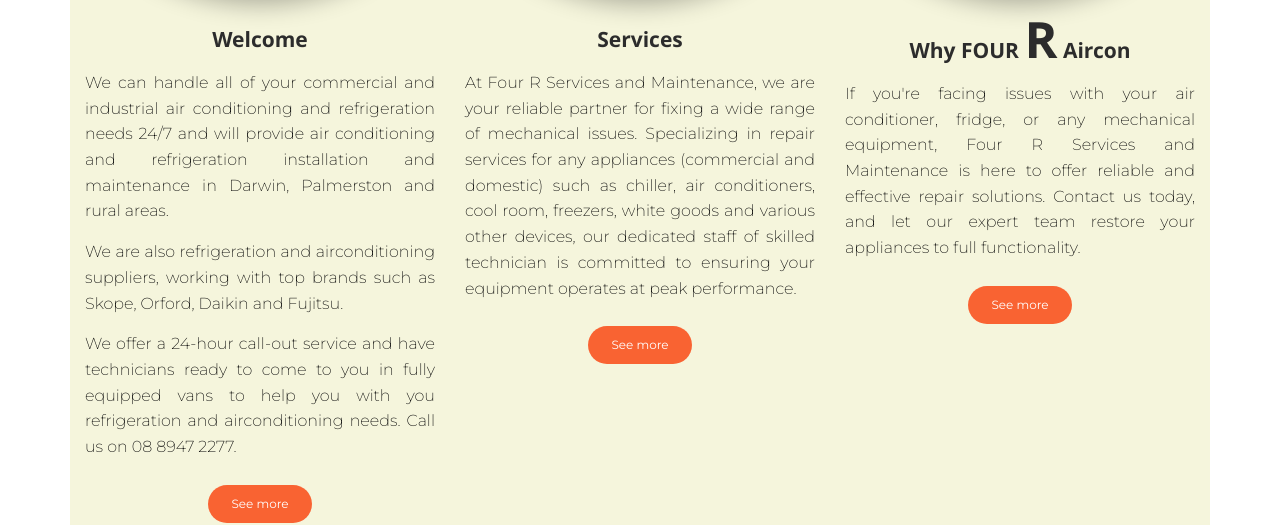
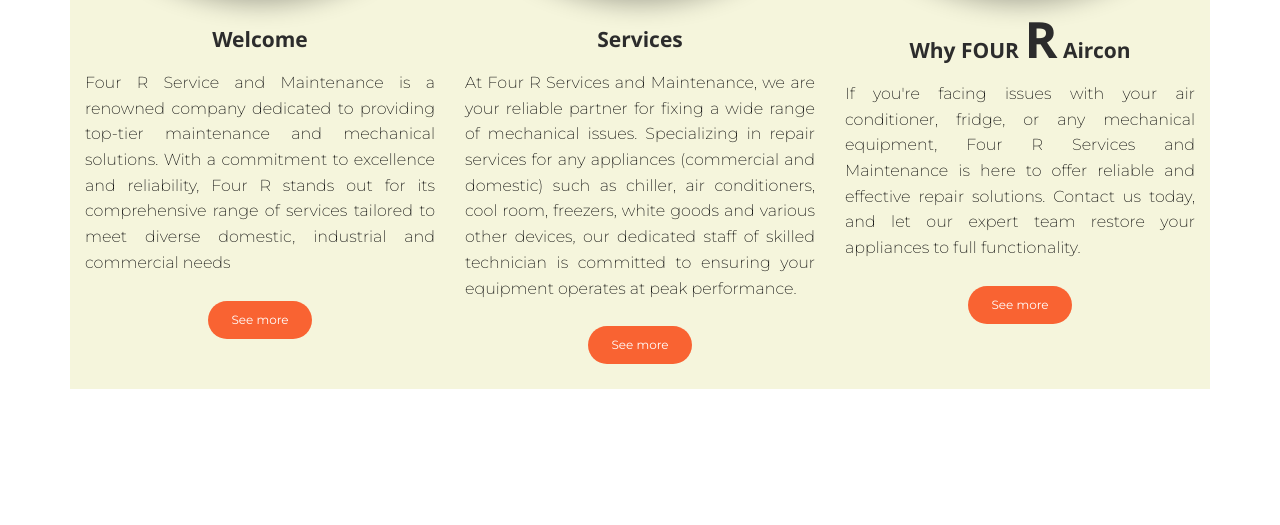
Before and after one commit to web-page-for-four-r/angular-web, an Angular app: page /home in a window 1280 px wide. Shown: the part 813-1338 px from the top of the page. Built offline with nearby package versions, Linux system fonts and the light colour scheme.

Commit message:
modal added

```diff
--- a/src/app/core/components/air-conditioning/air-conditioning.component.html
+++ b/src/app/core/components/air-conditioning/air-conditioning.component.html
@@ -24,19 +24,47 @@
               <h4 class="title">Welcome</h4>
               <!-- <p class="category text-primary">Designer</p> -->
               <p class="description para">
-                We can handle all of your commercial and industrial air conditioning and refrigeration needs 24/7 and
-                will provide air conditioning and refrigeration installation and maintenance in Darwin, Palmerston and
-                rural areas.
+                Four R Service and Maintenance is a renowned company dedicated to providing top-tier maintenance and
+                mechanical solutions. With a commitment to excellence and reliability, Four R stands out for its
+                comprehensive range of services tailored to meet diverse domestic, industrial and commercial needs
               </p>
-              <p class="description para">
-                We are also refrigeration and airconditioning suppliers, working with top brands such as Skope, Orford,
-                Daikin and Fujitsu.
-              </p>
-              <p class="description para">
-                We offer a 24-hour call-out service and have technicians ready to come to you in fully equipped vans to
-                help you with you refrigeration and airconditioning needs. Call us on 08 8947 2277.
-              </p>
-              <button class="btn btn-primary btn-round" type="button" (click)="onClick()">See more</button>
+
+              <div>
+                <button class="btn btn-primary btn-round" type="button" (click)="open(classic2,'' , '')">See
+                  more</button>
+                <ng-template #classic2 let-c="close" let-d="dismiss">
+                  <div class="modal-header justify-content-center">
+                    <button type="button" class="close" (click)="d('Cross click')">
+                      <i class="now-ui-icons ui-1_simple-remove"></i>
+                    </button>
+                    <h4 class="title">What is Four <span style="font-size: 30px;">R</span> Airconditioning,
+                      Refrigeration & Mechanical Service?
+                    </h4>
+                  </div>
+                  <div class="modal-body">
+                    <p style="font-style: italic;">
+                      What sets Four R apart is their customer-centric approach. They prioritize understanding the
+                      unique requirements of each client, ensuring personalized solutions that align with specific
+                      operational goals. Whether it's preventative maintenance programs, equipment repairs, or
+                      full-scale mechanical installations, Four R operates with precision and efficiency.
+                    </p>
+                    <p style="font-style: italic;">
+                      The company's reputation for quality craftsmanship, timely delivery, and attention to detail
+                      precedes them. They prioritize safety protocols and adhere to industry standards, providing
+                      clients with peace of mind and a sense of confidence in the services rendered
+                    </p>
+                    <p style="font-style: italic;">
+                      Four R Service and Maintenance takes pride in fostering long-term relationships with their
+                      clients, built on trust, professionalism, and exceptional service delivery. They are the go-to
+                      choose for businesses seeking reliable, expert-driven maintenance and mechanical solutions.
+                    </p>
+                  </div>
+                  <div class="modal-footer">
+                    <button type="button" class="btn btn-link btn-neutral">Back</button>
+                    <button type="button" class="btn btn-danger" (click)="c('Close click')">Close</button>
+                  </div>
+                </ng-template>
+              </div>
               <!-- <a href="#pablo" class="btn btn-primary btn-icon btn-round"><i
                                     class="fab fa-twitter"></i></a>
                             <a href="#pablo" class="btn btn-primary btn-icon btn-round"><i
@@ -55,9 +83,9 @@
                 skilled technician is committed to ensuring your equipment operates at peak performance.
               </p>
               <div>
-                <button class="btn btn-primary btn-round" type="button" (click)="open(classic,'' , '')">See
+                <button class="btn btn-primary btn-round" type="button" (click)="open(classic1,'' , '')">See
                   more</button>
-                <ng-template #classic let-c="close" let-d="dismiss">
+                <ng-template #classic1 let-c="close" let-d="dismiss">
                   <div class="modal-header justify-content-center">
                     <button type="button" class="close" (click)="d('Cross click')">
                       <i class="now-ui-icons ui-1_simple-remove"></i>
--- a/src/app/core/components/air-conditioning/air-conditioning.component.ts
+++ b/src/app/core/components/air-conditioning/air-conditioning.component.ts
@@ -62,6 +62,31 @@
 
   }
 
+
+  open2(content, type, modalDimension) {
+    if (modalDimension === 'sm' && type === 'modal_mini') {
+      this.modalService.open(content, { windowClass: 'modal-mini modal-primary', size: 'sm' }).result.then((result) => {
+        this.closeResult = `Closed with: ${result}`;
+      }, (reason) => {
+        this.closeResult = `Dismissed ${this.getDismissReason(reason)}`;
+      });
+    } else if (modalDimension == undefined && type === 'Login') {
+      this.modalService.open(content, { windowClass: 'modal-login modal-primary' }).result.then((result) => {
+        this.closeResult = `Closed with: ${result}`;
+      }, (reason) => {
+        this.closeResult = `Dismissed ${this.getDismissReason(reason)}`;
+      });
+    } else {
+      this.modalService.open(content).result.then((result) => {
+        this.closeResult = `Closed with: ${result}`;
+      }, (reason) => {
+        this.closeResult = `Dismissed ${this.getDismissReason(reason)}`;
+      });
+    }
+
+  }
+
+
   private getDismissReason(reason: any): string {
     if (reason === ModalDismissReasons.ESC) {
         return 'by pressing ESC';
```
